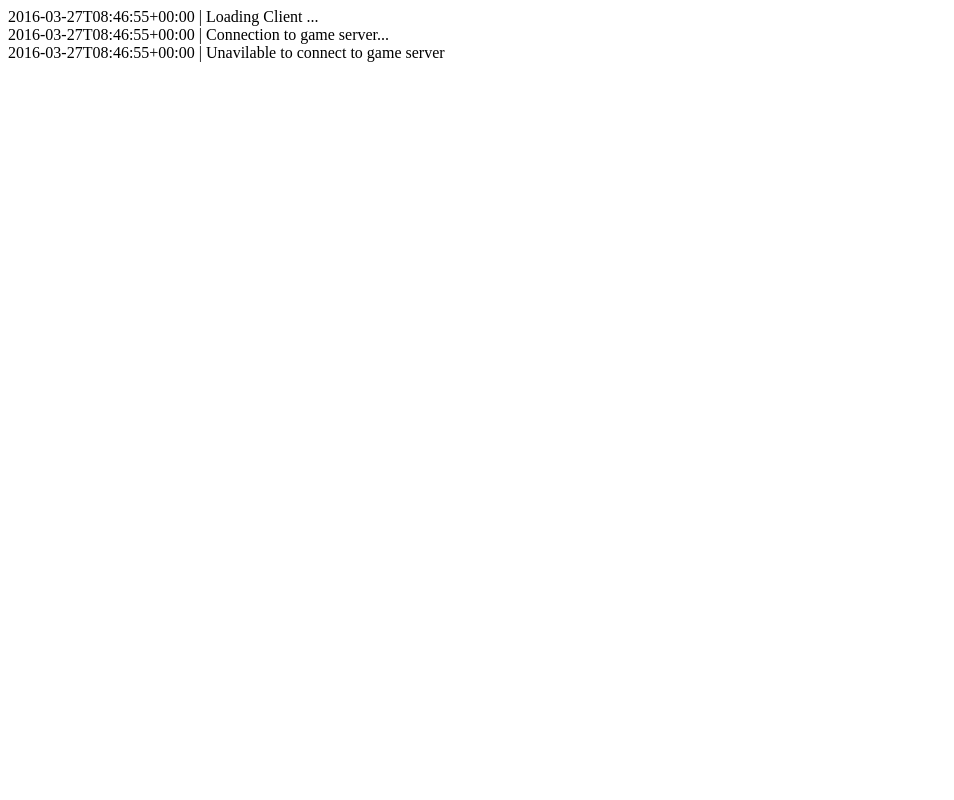
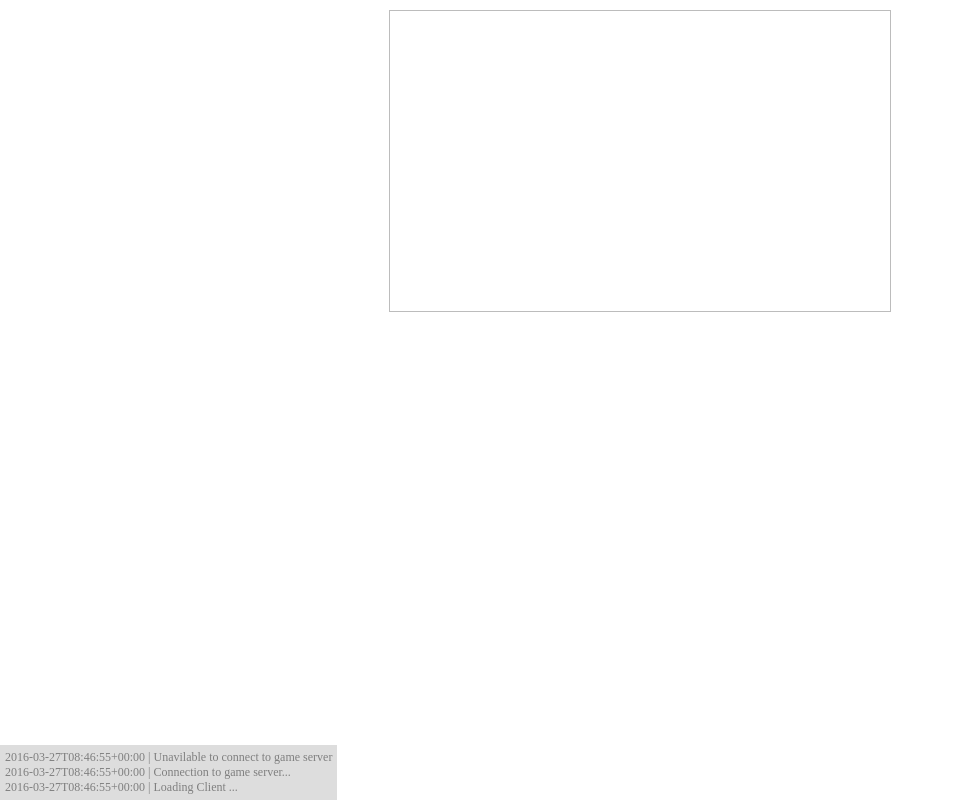
Before and after one commit to swordofmany/clash, a website: page web-server/public/index.html in a window 1280 px wide. Shown: the whole page, without its empty margins (0-954 px from the left). Drawn offline with nearby package versions, Linux system fonts and the light colour scheme; no server answers.

Commit message:
Initial canvas setup

```diff
--- a/web-server/public/app.js
+++ b/web-server/public/app.js
@@ -1,6 +1,6 @@
 var conf = {
     gameServerHost: ":3000",
-    gameConsoleSelector: ".gameConsole"
+    gameConsoleSelector: ".game-console"
 }
 
 var app = (function (conf, $, io, moment) {
@@ -30,8 +30,9 @@ var app = (function (conf, $, io, moment) {
 
         //on joining
         socket.on('welcome', function (msg) {
-            console.log("welcome: ", msg);
+
             app.writeToGameConsole("Connected !", "You are on team \"" + msg.team + "\"");
+
         });
 
         socket.on('disconnect', function () {
@@ -56,7 +57,7 @@ var app = (function (conf, $, io, moment) {
 
         var msg = "<div>" + args.join(" | ") + "</div>";
 
-        gameConsoleElement.append(msg);
+        gameConsoleElement.prepend(msg);
     }
 
 
--- a/web-server/public/index.html
+++ b/web-server/public/index.html
@@ -8,21 +8,25 @@
     <meta name="description" content="Clash - client 1.0.0">
 
     <!--[if lt IE 9]>
-        <script src="bower_components/html5shiv/dist/html5shiv.min.js"></script>
+    <script src="/bower_components/html5shiv/dist/html5shiv.min.js"></script>
     <![endif]-->
+
+    <!-- app css -->
+    <link href="/style/app.css" rel="stylesheet">
 
 </head>
 
 <body>
 
-    <div class="gameConsole"></div>
+    <canvas class="game-canvas" width="500" height="300"></canvas>
+    <div class="game-console"></div>
 
-    <!-- vendor -->
+    <!-- vendor js -->
     <script src="/bower_components/socket.io-client/socket.io.js"></script>
     <script src="/bower_components/jquery/dist/jquery.js"></script>
     <script src="/bower_components/moment/moment.js"></script>
 
-    <!-- app -->
+    <!-- app js -->
     <script src="/app.js"></script>
 
     <script>
--- /dev/null
+++ b/web-server/public/style/app.css
@@ -0,0 +1,33 @@
+.game-console{
+
+    background: #bcbcbc;
+    padding: 5px;
+    opacity: 0.5;
+
+    font-size: 12px;
+
+    position: fixed;
+    bottom: 0;
+    left: 0;
+
+
+}
+
+.game-console:hover{
+    opacity: 1;
+
+    -webkit-transition: opacity 0.3s ease-in-out;
+    -moz-transition: opacity 0.3s ease-in-out;
+    -ms-transition: opacity 0.3s ease-in-out;
+    -o-transition: opacity 0.3s ease-in-out;
+    transition: opacity 0.3s ease-in-out;
+}
+
+.game-canvas{
+
+    display: block;
+    margin: 10px auto;
+    border: 1px solid #bcbcbc;
+
+
+}
```
